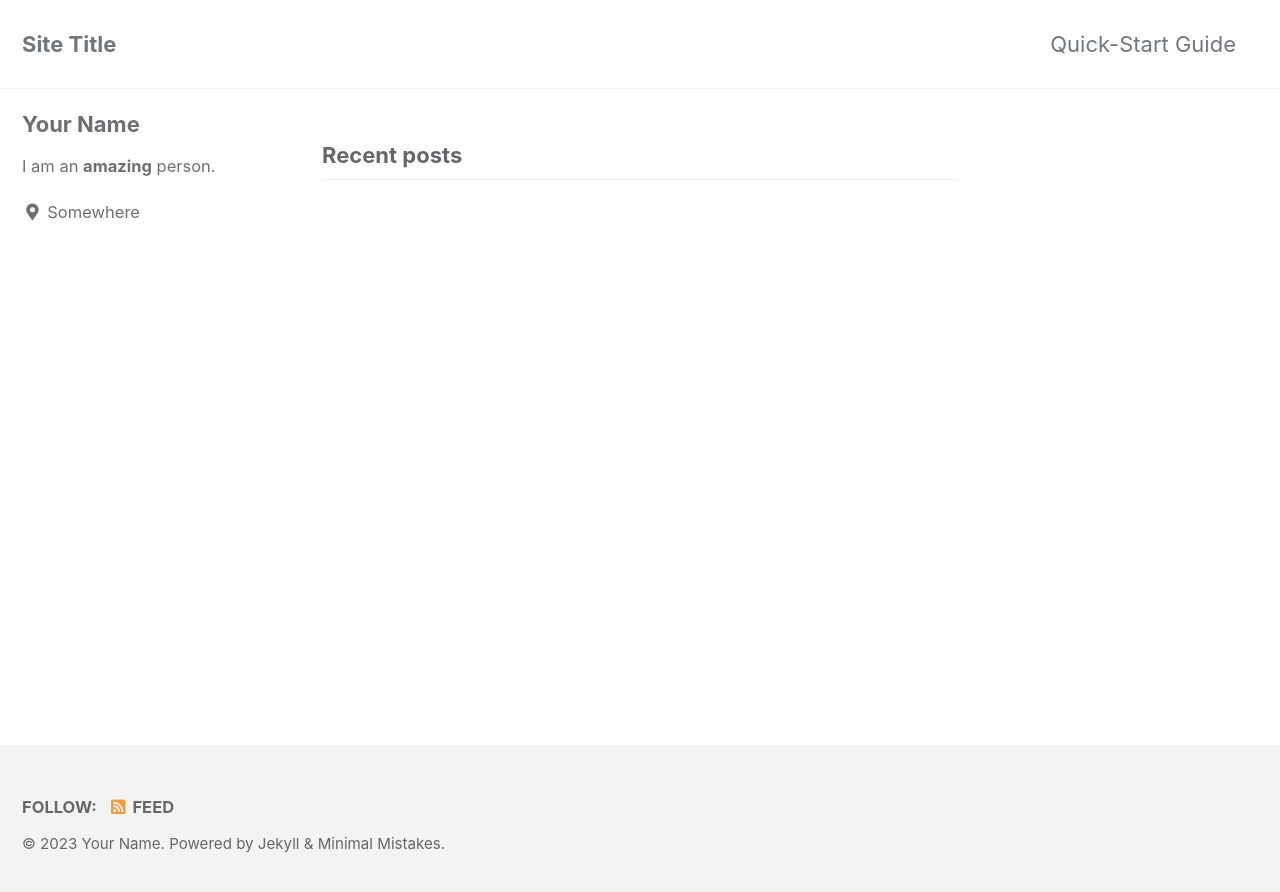
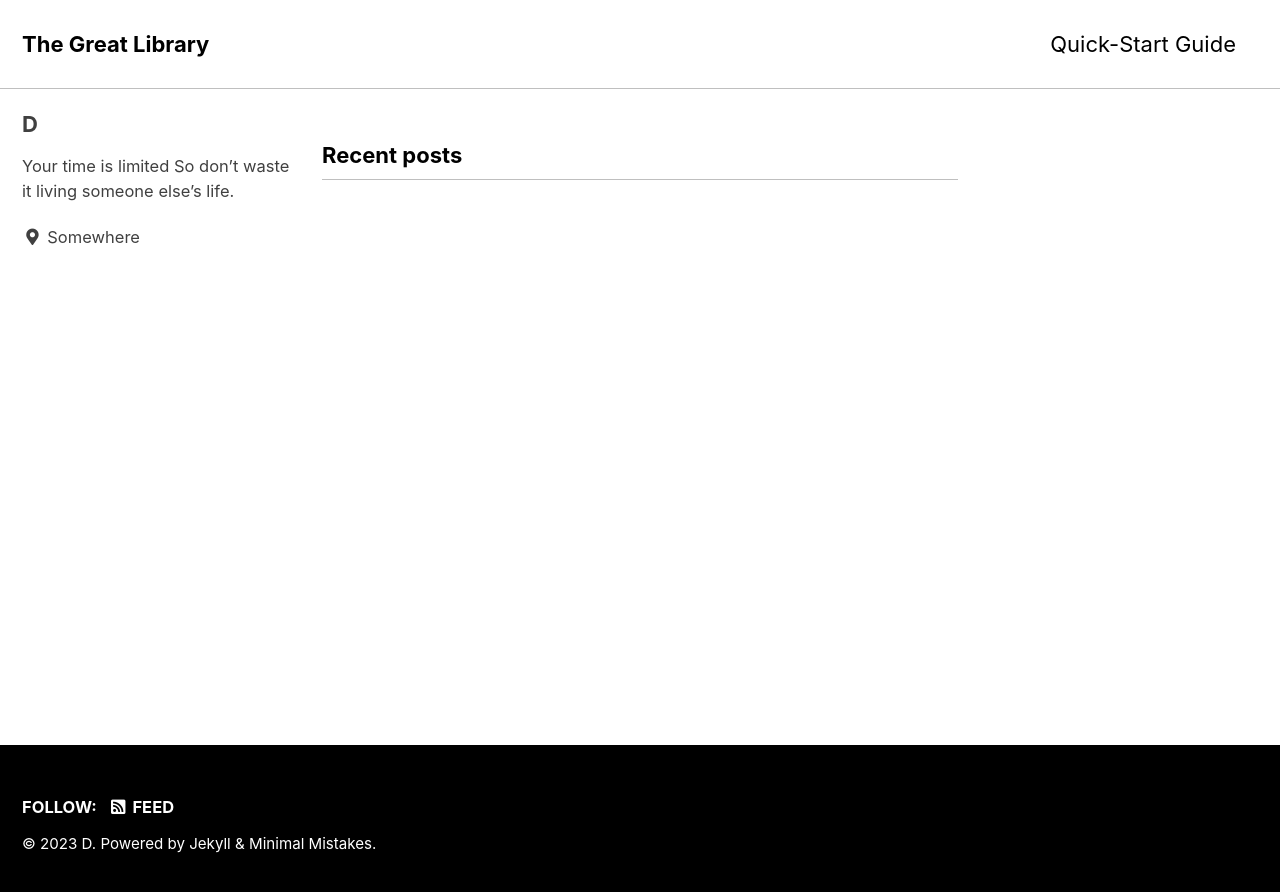
Before and after one commit to since94k/since94k.github.io, a Jekyll site: the page built from index.html, in a window 1280 px wide. Shown: the top 892 px of the page. Built offline with Jekyll 4.4.1, drawn with Linux system fonts in a browser that asks for light colours; cached includes are drawn as plain includes; the list of posts is cut into pages by our own code.

Commit message:
change title

```diff
--- a/_config.yml
+++ b/_config.yml
@@ -12,16 +12,16 @@
 
 # theme                  : "minimal-mistakes-jekyll"
 # remote_theme           : "mmistakes/minimal-mistakes"
-minimal_mistakes_skin    : "default" # "air", "aqua", "contrast", "dark", "dirt", "neon", "mint", "plum", "sunrise"
+minimal_mistakes_skin    : "contrast" # "air", "aqua", "contrast", "dark", "dirt", "neon", "mint", "plum", "sunrise"
 
 # Site Settings
 locale                   : "en-US"
-title                    : "Site Title"
+title                    : "The Great Library"
 title_separator          : "-"
 subtitle                 : # site tagline that appears below site title in masthead
-name                     : "Your Name"
+name                     : "D"
 description              : "An amazing website."
-url                      : # the base hostname & protocol for your site e.g. "https://mmistakes.github.io"
+url                      : "https://since94k.github.io"
 baseurl                  : # the subpath of your site, e.g. "/blog"
 repository               : # GitHub username/repo-name e.g. "mmistakes/minimal-mistakes"
 teaser                   : # path of fallback teaser image, e.g. "/assets/images/500x300.png"
@@ -104,9 +104,9 @@ analytics:
 
 # Site Author
 author:
-  name             : "Your Name"
+  name             : "D"
   avatar           : # path of avatar image, e.g. "/assets/images/bio-photo.jpg"
-  bio              : "I am an **amazing** person."
+  bio              : "Your time is limited So don't waste it living someone else's life."
   location         : "Somewhere"
   email            :
   links:
```
